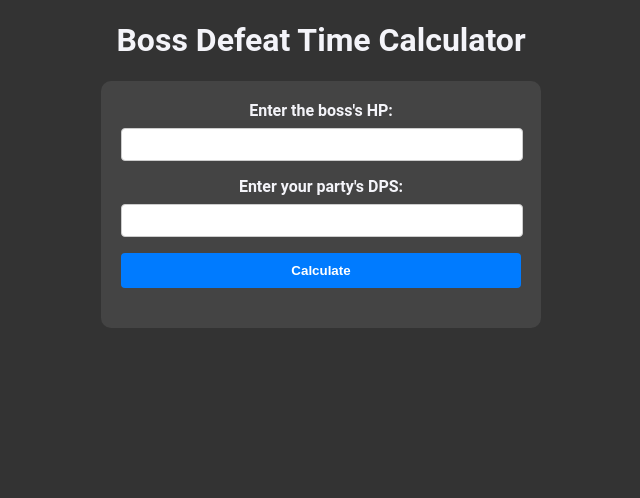
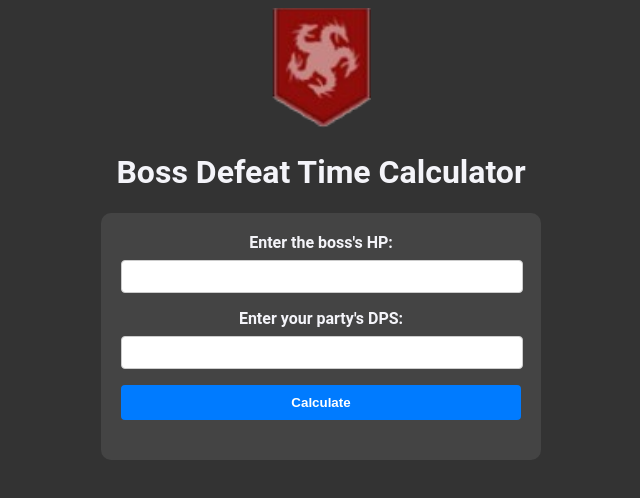
Before and after one commit to rcastilhodematos/rcastilhodematos.github.io, a plain HTML site: page index.html in a window 1280 px wide. Shown: the whole page, without its empty margins (319-959 px from the left). Drawn offline with Linux system fonts and the light colour scheme.

Commit message:
banner added

```diff
--- a/index.html
+++ b/index.html
@@ -10,6 +10,10 @@
             text-align: center;
         }
 
+        img {
+            width: 100px;
+            height: 120px
+        }
 
         .container {
             max-width: 400px;
@@ -69,8 +73,8 @@
     </style>
 </head>
 <body>
+    <img src="banner.png" alt="Trials of Mount Tiamat's banner">
     <h1>Boss Defeat Time Calculator</h1>
-
     <div class="container">
         <label for="bossHP">Enter the boss's HP:</label>
         <input type="text" id="bossHP" onkeydown="handleKeyDown(event)" onkeyup="formatNumber(this)" /><br />
```
Also changed, not shown: banner.png (added).
